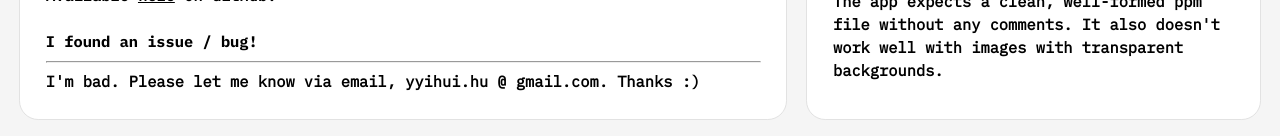
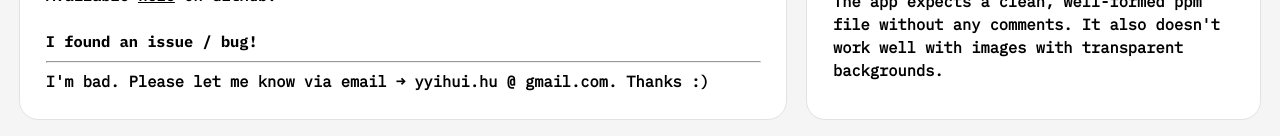
Before and after one commit to yihui-hu/arithJS, a React (Vite) app: page / in a window 1280 px wide. Shown: the part 2056-2192 px from the top of the page. Built offline with nearby package versions, Linux system fonts and the light colour scheme.

Commit message:
unicode arrow <3

```diff
--- a/src/components/Info.jsx
+++ b/src/components/Info.jsx
@@ -37,7 +37,7 @@ const Info = () => {
                     <br></br>
                     <h4 className="header_text">I found an issue / bug!</h4>
                     <hr></hr>
-                    <h4>I'm bad. Please let me know via email, yyihui.hu @ gmail.com. Thanks :)</h4>
+                    <h4>I'm bad. Please let me know via email → yyihui.hu @ gmail.com. Thanks :)</h4>
                 </div>
                 <div className={isDesktop ? "info_card_right" : "info_card_right_mobile"}>
                     <h3>✎ Notes</h3>
```
